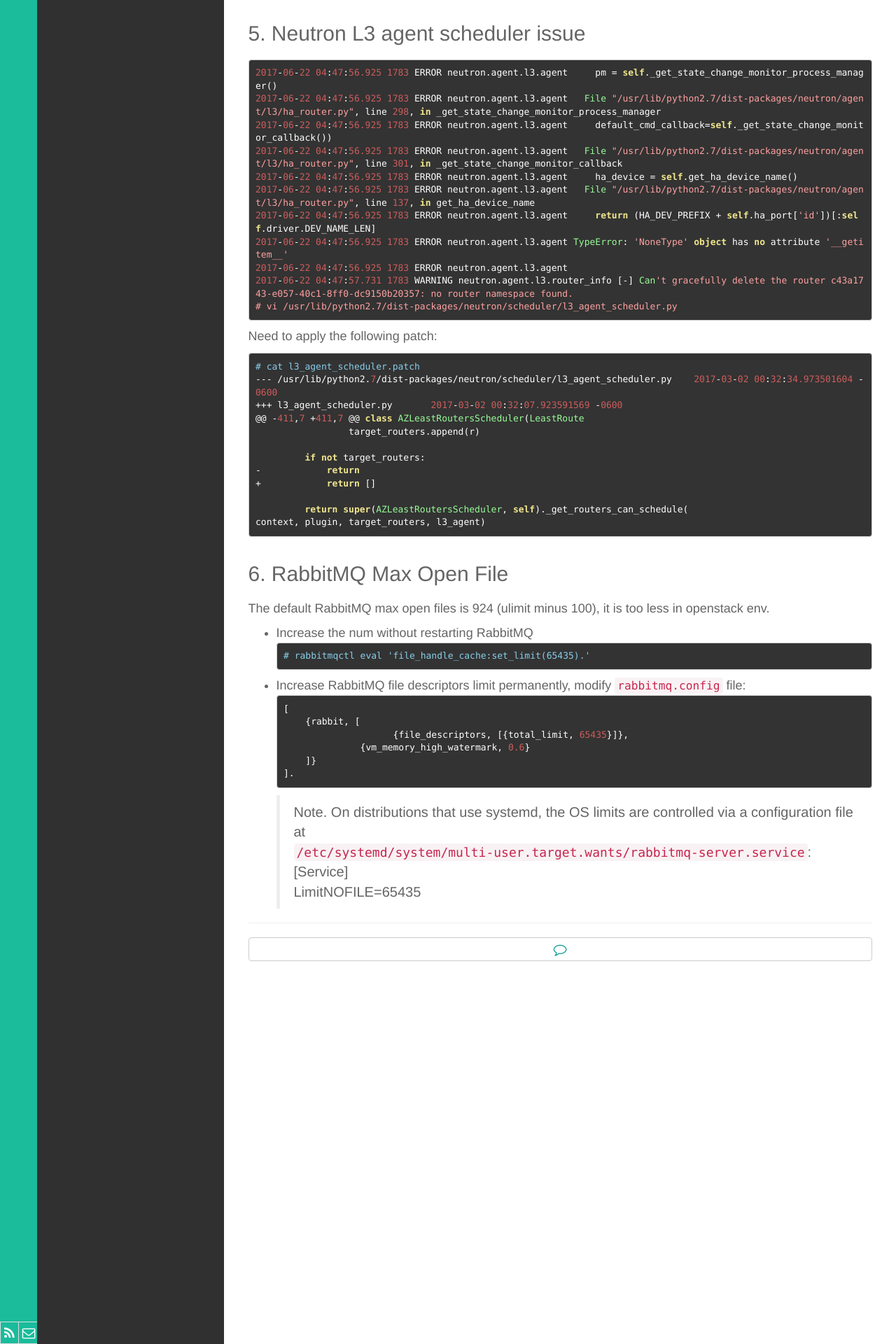
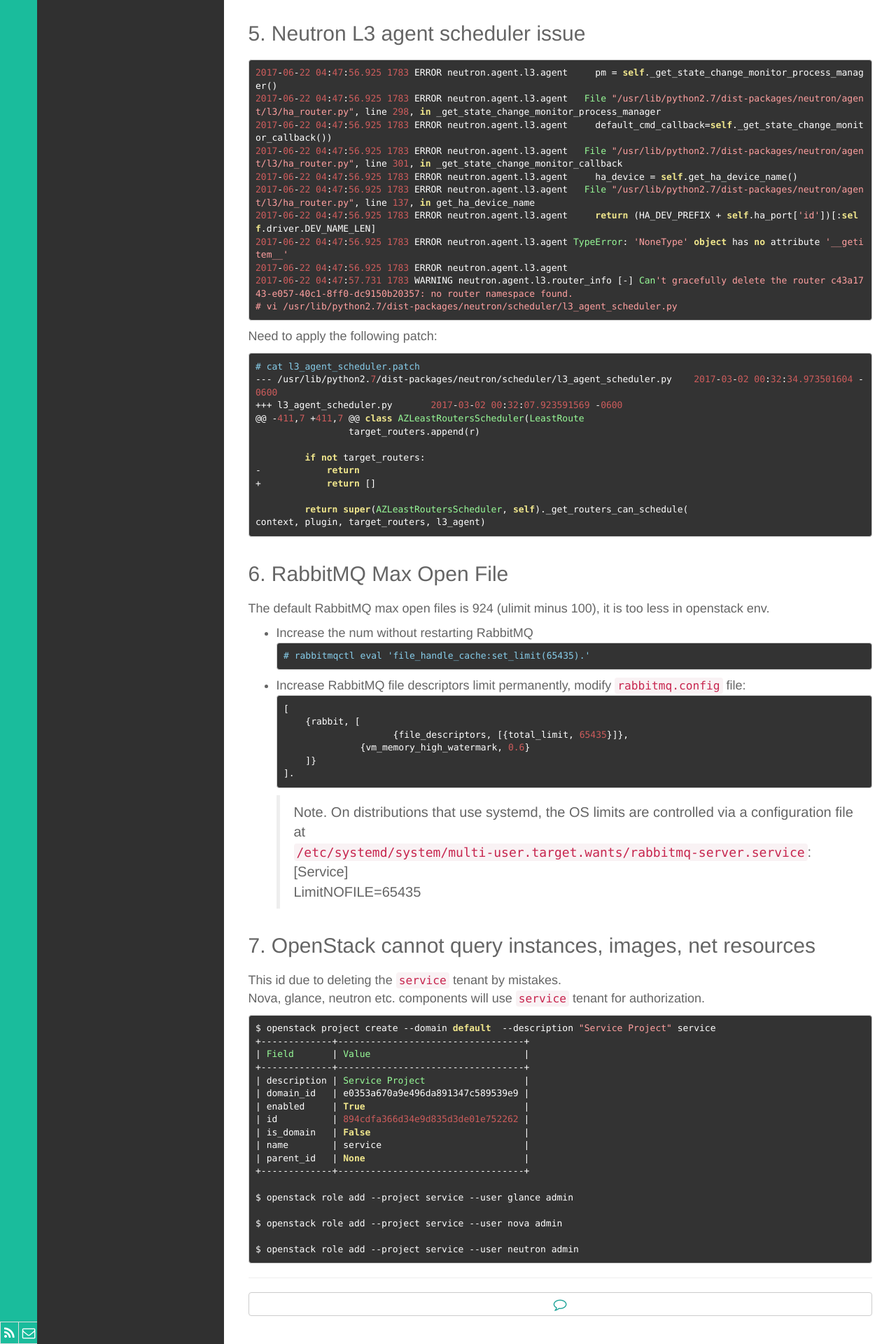
Before and after one commit to wenchma/wenchma.github.io, a Jekyll site: the page built from _posts/2017-08-30-openstack-troubleshooting.md, in a window 1280 px wide. Shown: the part 2384-4304 px from the top of the page at 70% size. Built offline with Jekyll 4.4.1, drawn with Linux system fonts in a browser that asks for light colours.

Commit message:
Add openstack service porject solution

````diff
--- a/_posts/2017-08-30-openstack-troubleshooting.md
+++ b/_posts/2017-08-30-openstack-troubleshooting.md
@@ -180,3 +180,29 @@
     `/etc/systemd/system/multi-user.target.wants/rabbitmq-server.service`:
     [Service]
     LimitNOFILE=65435
+
+## 7. OpenStack cannot query instances, images, net resources
+
+This id due to deleting the `service` tenant by mistakes.
+Nova, glance, neutron etc. components will use `service` tenant for authorization.
+
+```
+$ openstack project create --domain default  --description "Service Project" service
++-------------+----------------------------------+
+| Field       | Value                            |
++-------------+----------------------------------+
+| description | Service Project                  |
+| domain_id   | e0353a670a9e496da891347c589539e9 |
+| enabled     | True                             |
+| id          | 894cdfa366d34e9d835d3de01e752262 |
+| is_domain   | False                            |
+| name        | service                          |
+| parent_id   | None                             |
++-------------+----------------------------------+
+
+$ openstack role add --project service --user glance admin
+
+$ openstack role add --project service --user nova admin
+
+$ openstack role add --project service --user neutron admin
+```
````
